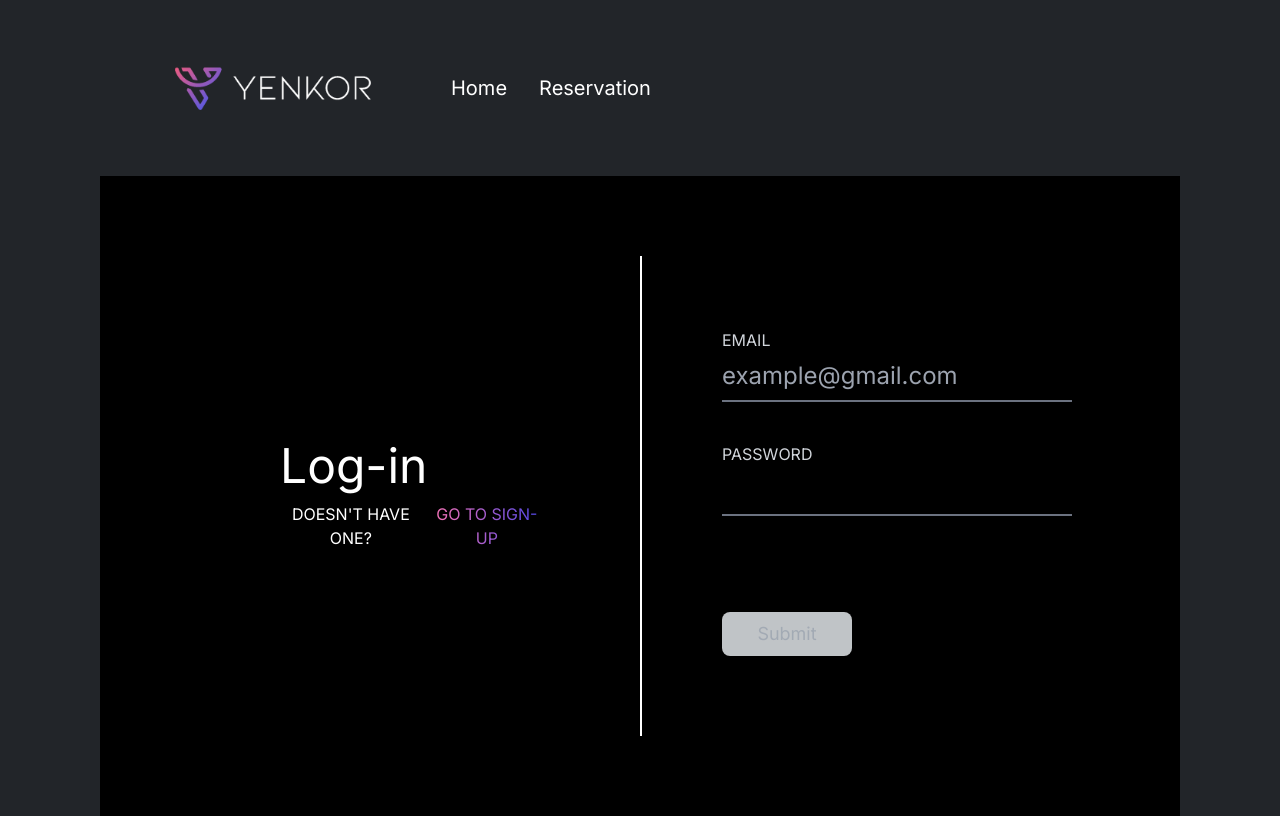
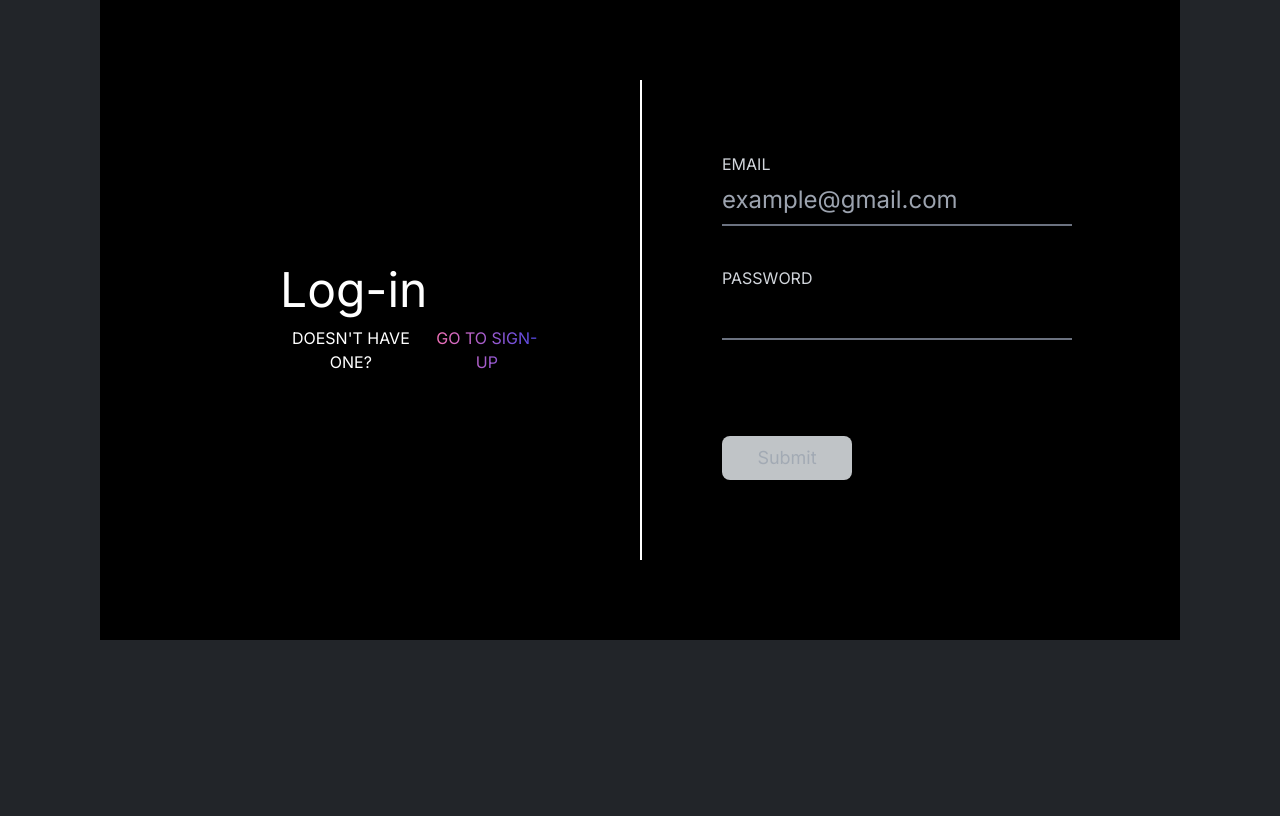
Before and after one commit to 2110503TACEDT66/swdevprac2-project-yenkor, a Next.js app: page /auth/login in a window 1280 px wide. Built offline with nearby package versions, Linux system fonts and the light colour scheme; no server answers.

Commit message:
Add Sign-up link

```diff
--- a/src/app/auth/login/page.tsx
+++ b/src/app/auth/login/page.tsx
@@ -10,6 +10,7 @@ import { signIn } from "next-auth/react";
 import { ChangeEvent } from "react";
 import { useSession } from "next-auth/react";
 import { redirect } from "next/navigation";
+import Link from "next/link";
 
 export default function LoginPage({errorMessage} : {errorMessage: string}) {
 
@@ -61,7 +62,7 @@ export default function LoginPage({errorMessage} : {errorMessage: string}) {
 
     return (
         <main className="px-[100px]">
-            <NavBar stickyState={false} topRight={null}/>
+            {/* <NavBar stickyState={false} topRight={null}/> */}
             <div className="text-white p-20 bg-black h-[80vh] flex flex-row items-center">
                 <div className="w-1/2 text-center space-y-3 flex flex-col items-start p-[100px]">
                     <div>
@@ -69,7 +70,10 @@ export default function LoginPage({errorMessage} : {errorMessage: string}) {
                     </div>
                     <div className="flex gap-3">
                         <p>DOESN'T HAVE ONE?</p>
-                        <p className="bg-gradient-to-r from-pink-400 to-indigo-600 bg-clip-text text-transparent">GO TO SIGN-UP</p>
+                        <Link href={"/auth/register"} className="bg-gradient-to-r from-pink-400 to-indigo-600 bg-clip-text text-transparent
+                        hover:transition duration-300 ease-in-out hover:scale-105 active:scale-95 active:shadow-inner"
+                        >GO TO SIGN-UP
+                        </Link>
                     </div>
                 </div>
                 <div className="w-1/2 h-full text-white flex flex-col gap-10 items-start justify-end p-20 border-l-2 border-l-white">
```
